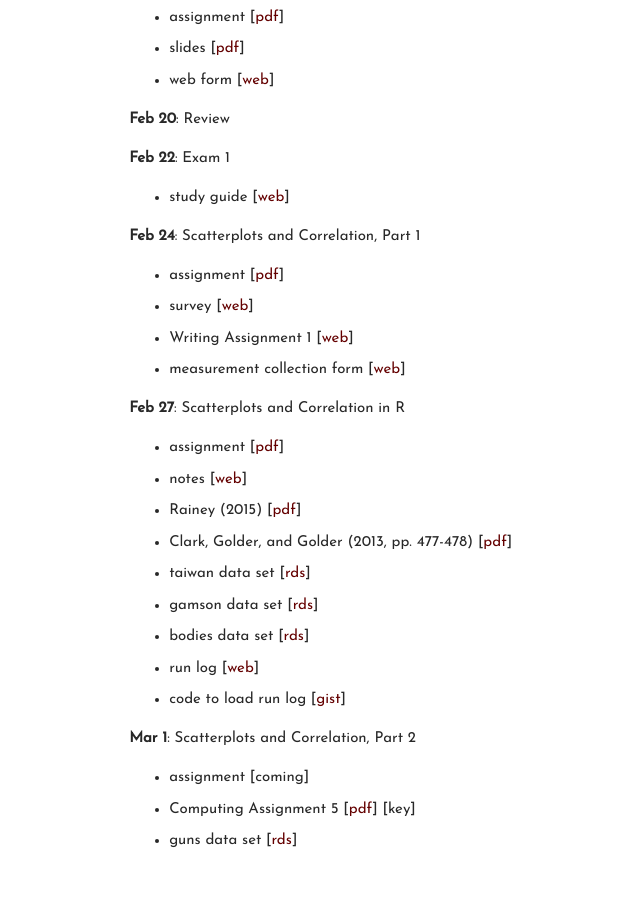
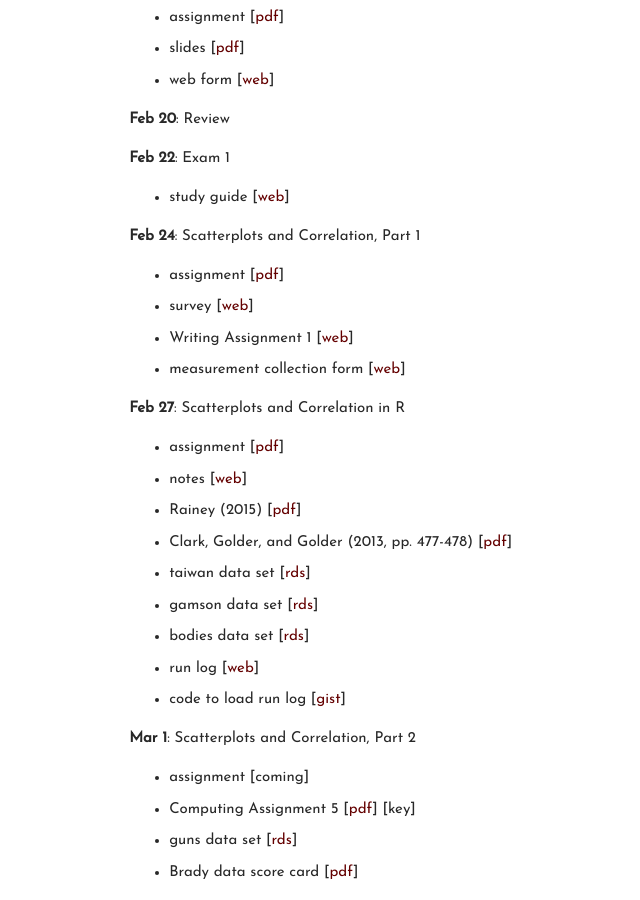
Before and after one commit to carlislerainey/carlislerainey.github.io, a Jekyll site: the page built from teaching/pols-209/index.md, in a window 1280 px wide and 900 px high, scrolled down 2972 px. Shown: the whole window, without its empty margins (333-973 px from the left). Built offline with Jekyll 4.4.1, drawn with Linux system fonts in a browser that asks for light colours; before the commit the page ends 3840 px from its top, so only the background shows below that.

Commit message:
update 209

```diff
--- a/teaching/pols-209/index.md
+++ b/teaching/pols-209/index.md
@@ -135,3 +135,4 @@ Tuesday, 1-4pm
 - assignment [coming]
 - Computing Assignment 5 [[pdf](files/r-assign-06.pdf)] [key]
 - guns data set [[rds](data/guns.rds)]
+- Brady data score card [[pdf](files/brady-scorecard-2013.pdf)]
```
Also changed, not shown: 1 other file.
